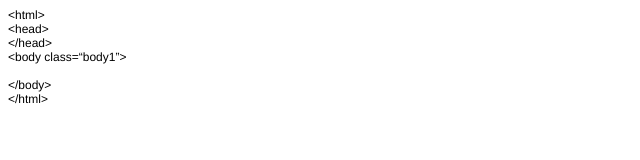
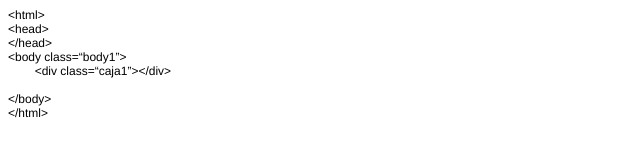
Before and after one commit to Martarivas/practica1, a plain HTML site: page index.html in a window 1280 px wide. Shown: the whole page, without its empty margins (0-640 px from the left). Drawn offline with Linux system fonts and the light colour scheme.

Commit message:
incluir segunda caja

```diff
--- a/index.html
+++ b/index.html
@@ -9,6 +9,7 @@
   <style type="text/css">
     p.p1 {margin: 0.0px 0.0px 0.0px 0.0px; line-height: 14.0px; font: 12.0px Helvetica; color: #000000; -webkit-text-stroke: #000000}
     span.s1 {font-kerning: none}
+    span.Apple-tab-span {white-space:pre}
   </style>
 </head>
 <body>
@@ -16,6 +17,7 @@
 <p class="p1"><span class="s1">&lt;head&gt;</span></p>
 <p class="p1"><span class="s1">&lt;/head&gt;</span></p>
 <p class="p1"><span class="s1">&lt;body class=“body1”&gt;</span></p>
+<p class="p1"><span class="s1"><span class="Apple-tab-span">	</span>&lt;div class=“caja1”&gt;&lt;/div&gt;</span></p>
 <p class="p1"><span class="s1"><br>
 </span></p>
 <p class="p1"><span class="s1">&lt;/body&gt;</span></p>
```
